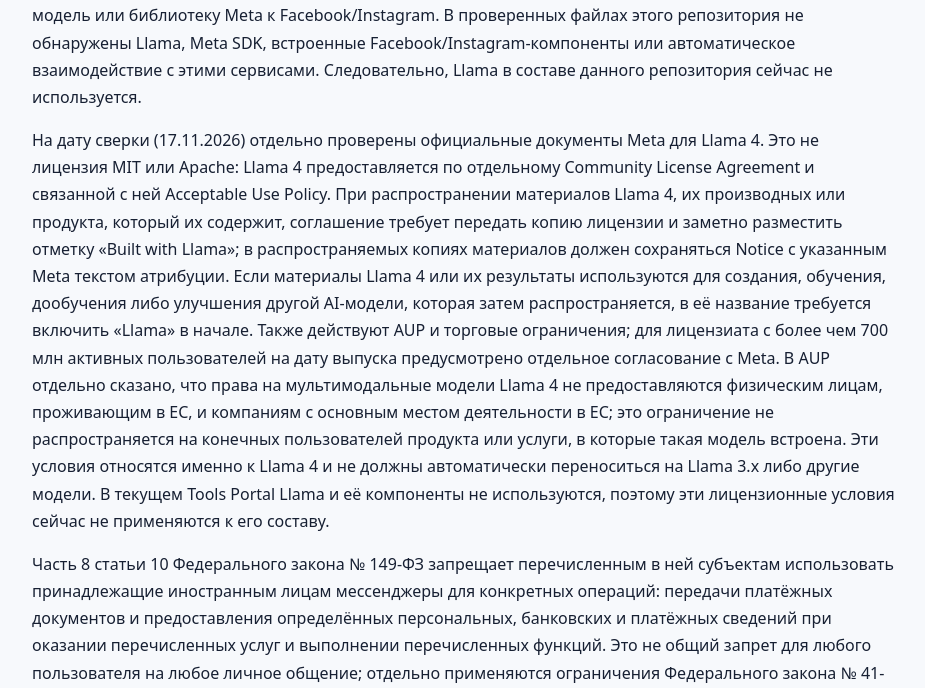
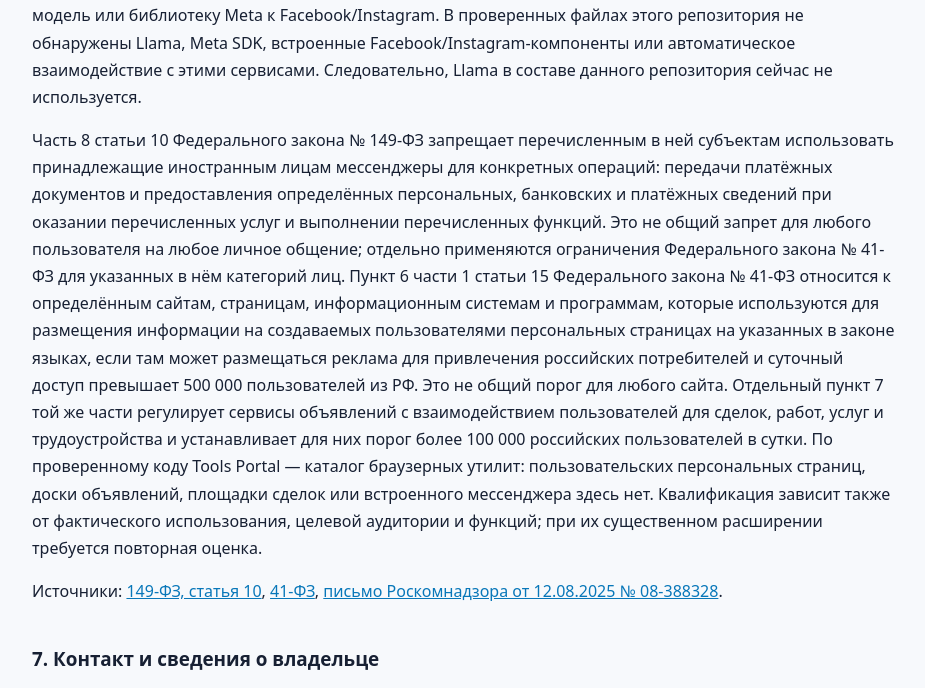
Before and after one commit to ivanivorontsov-sudo/tools-portal, a plain HTML site: page privacy.html in a window 1280 px wide. Shown: the part 3890-4578 px from the top of the page, without its empty margins (176-1101 px from the left). Drawn offline with Linux system fonts and the light colour scheme.

Commit message:
Remove unrelated unused Llama licensing section from privacy policy

```diff
--- a/privacy.html
+++ b/privacy.html
@@ -73,9 +73,8 @@
   <p class="muted">Сверка официальных реестров и правовых источников выполнена 17 ноября 2026 года. Реестры и редакции законов могут изменяться; перед новым релизом с внешними сервисами их нужно перепроверять.</p>
   <p>Это разные правовые категории, и они не определяются страной происхождения программы или библиотеки. Для проверки применяются официальные источники: <a href="https://minjust.gov.ru/ru/pages/reestr-inostryannykh-agentov/" target="_blank" rel="noopener noreferrer">реестр иностранных агентов</a>, <a href="https://www.minjust.gov.ru/ru/documents/7822/" target="_blank" rel="noopener noreferrer">перечень организаций, признанных экстремистскими</a>, <a href="https://minjust.gov.ru/ru/extremist-materials/" target="_blank" rel="noopener noreferrer">федеральный список экстремистских материалов</a>, <a href="https://eais.rkn.gov.ru/" target="_blank" rel="noopener noreferrer">реестр ограниченного доступа</a> и <a href="https://minjust.gov.ru/ru/pages/perechen-inostrannykh-i-mezhdunarodnykh-organizacij-deyatelnost-kotoryh-priznana-nezhelatelnoj-na-territorii-rossijskoj-federacii/" target="_blank" rel="noopener noreferrer">перечень нежелательных организаций</a>, а также <a href="https://rkn.gov.ru/docs/Perechen6_informacionnykh_sistem_05052023.pdf" target="_blank" rel="noopener noreferrer">перечень РКН по части 10 статьи 10 149-ФЗ</a>.</p>
   <p>Правовое предупреждение о Meta Platforms Inc. и границах судебного решения приведено выше, в разделе 4, до первого упоминания соответствующих сервисов. Для проверки используйте указанный там официальный перечень Минюста.</p> Отдельно от него WhatsApp (как и Telegram, Viber и Skype) был включён РКН в перечень информационных систем и программ для целей части 8 статьи 10 149-ФЗ. По разъяснению РКН от 12.08.2025 использование иностранных мессенджеров вне прямо предусмотренных частью 8 целей не подпадает под этот запрет; ограничение адресовано перечисленным законом организациям и операциям, а не всем гражданам для любой личной переписки. Перед включением мессенджеров в функции сайта перечень РКН нужно проверять по актуальной версии. Это не даёт основания автоматически приравнивать любую программу, модель или библиотеку Meta к Facebook/Instagram. В проверенных файлах этого репозитория не обнаружены Llama, Meta SDK, встроенные Facebook/Instagram-компоненты или автоматическое взаимодействие с этими сервисами. Следовательно, Llama в составе данного репозитория сейчас не используется.</p>
-  <p>На дату сверки (17.11.2026) отдельно проверены официальные документы Meta для Llama 4. Это не лицензия MIT или Apache: Llama 4 предоставляется по отдельному Community License Agreement и связанной с ней Acceptable Use Policy. При распространении материалов Llama 4, их производных или продукта, который их содержит, соглашение требует передать копию лицензии и заметно разместить отметку «Built with Llama»; в распространяемых копиях материалов должен сохраняться Notice с указанным Meta текстом атрибуции. Если материалы Llama 4 или их результаты используются для создания, обучения, дообучения либо улучшения другой AI-модели, которая затем распространяется, в её название требуется включить «Llama» в начале. Также действуют AUP и торговые ограничения; для лицензиата с более чем 700 млн активных пользователей на дату выпуска предусмотрено отдельное согласование с Meta. В AUP отдельно сказано, что права на мультимодальные модели Llama 4 не предоставляются физическим лицам, проживающим в ЕС, и компаниям с основным местом деятельности в ЕС; это ограничение не распространяется на конечных пользователей продукта или услуги, в которые такая модель встроена. Эти условия относятся именно к Llama 4 и не должны автоматически переноситься на Llama 3.x либо другие модели. В текущем Tools Portal Llama и её компоненты не используются, поэтому эти лицензионные условия сейчас не применяются к его составу.</p>
   <p>Часть 8 статьи 10 Федерального закона № 149-ФЗ запрещает перечисленным в ней субъектам использовать принадлежащие иностранным лицам мессенджеры для конкретных операций: передачи платёжных документов и предоставления определённых персональных, банковских и платёжных сведений при оказании перечисленных услуг и выполнении перечисленных функций. Это не общий запрет для любого пользователя на любое личное общение; отдельно применяются ограничения Федерального закона № 41-ФЗ для указанных в нём категорий лиц. Пункт 6 части 1 статьи 15 Федерального закона № 41-ФЗ относится к определённым сайтам, страницам, информационным системам и программам, которые используются для размещения информации на создаваемых пользователями персональных страницах на указанных в законе языках, если там может размещаться реклама для привлечения российских потребителей и суточный доступ превышает 500 000 пользователей из РФ. Это не общий порог для любого сайта. Отдельный пункт 7 той же части регулирует сервисы объявлений с взаимодействием пользователей для сделок, работ, услуг и трудоустройства и устанавливает для них порог более 100 000 российских пользователей в сутки. По проверенному коду Tools Portal — каталог браузерных утилит: пользовательских персональных страниц, доски объявлений, площадки сделок или встроенного мессенджера здесь нет. Квалификация зависит также от фактического использования, целевой аудитории и функций; при их существенном расширении требуется повторная оценка.</p>
-  <p>Источники: <a href="https://www.consultant.ru/document/cons_doc_LAW_61798/546dcc703c0a1e08647b40a2eeaf9461168c7cb1/" target="_blank" rel="noopener noreferrer">149-ФЗ, статья 10</a>, <a href="https://www.consultant.ru/document/cons_doc_LAW_502182/" target="_blank" rel="noopener noreferrer">41-ФЗ</a>, <a href="https://base.garant.ru/412650663/" target="_blank" rel="noopener noreferrer">письмо Роскомнадзора от 12.08.2025 № 08-388328</a>, лицензионные документы Llama 4 (Community License Agreement и Acceptable Use Policy).</p>
+  <p>Источники: <a href="https://www.consultant.ru/document/cons_doc_LAW_61798/546dcc703c0a1e08647b40a2eeaf9461168c7cb1/" target="_blank" rel="noopener noreferrer">149-ФЗ, статья 10</a>, <a href="https://www.consultant.ru/document/cons_doc_LAW_502182/" target="_blank" rel="noopener noreferrer">41-ФЗ</a>, <a href="https://base.garant.ru/412650663/" target="_blank" rel="noopener noreferrer">письмо Роскомнадзора от 12.08.2025 № 08-388328</a>.</p>
 
   <h2>7. Контакт и сведения о владельце</h2>
   <p>Владелец/автор проекта, указанный в репозитории: Иван Воронцов. Контактный адрес электронной почты: <a href="mailto:ivanivorontsov@gmail.com">ivanivorontsov@gmail.com</a>.</p>
```
